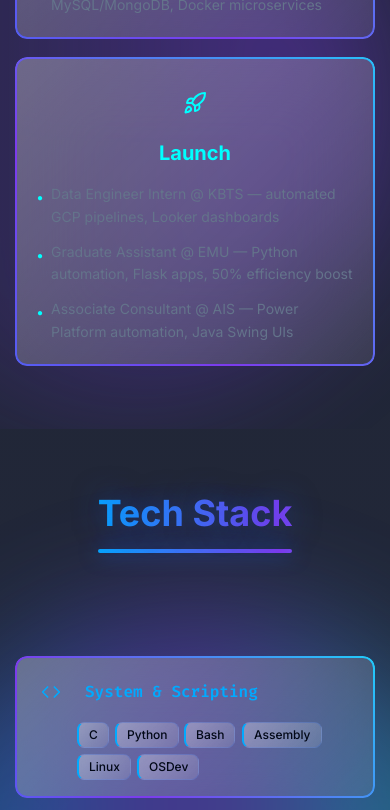
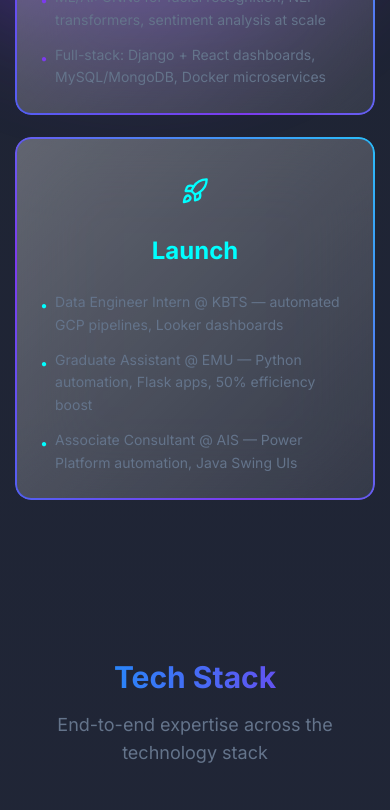
Before and after one commit to umasunshine002/portfolio-website, a React (Vite) app: page / in a window 390 px wide. Shown: the part 2380-3190 px from the top of the page. Built offline with nearby package versions, Linux system fonts and the light colour scheme.

Commit message:
Reverted to commit 22b41d70e2d8ff37e020e111f7c45010df9f7761

```diff
--- a/src/components/Footer.tsx
+++ b/src/components/Footer.tsx
@@ -1,9 +1,10 @@
 import { motion } from "framer-motion";
+import { Heart, Code, Brain, Sparkles } from "lucide-react";
 
 const Footer = () => {
   return (
-    <footer className="relative py-6 border-t border-primary/10 overflow-hidden">
-      <div className="absolute inset-0 circuit-pattern opacity-5" />
+    <footer className="relative py-8 border-t border-primary/20 overflow-hidden">
+      <div className="absolute inset-0 bg-gradient-to-t from-[#0E121B] to-transparent" />
 
       <div className="container mx-auto px-4 relative z-10">
         <motion.div
@@ -13,8 +14,8 @@ const Footer = () => {
           transition={{ duration: 0.6 }}
           className="text-center"
         >
-          <p className="text-xs text-muted-foreground font-mono">
-            <span className="gradient-text font-semibold">Umadevi Thulluru</span> • Building Intelligent Systems
+          <p className="text-sm text-muted-foreground">
+            <span className="gradient-text font-semibold">Uma Devi Thulluru</span> — Building Intelligent Systems — Online
           </p>
         </motion.div>
       </div>
--- a/src/components/JourneyPhases.tsx
+++ b/src/components/JourneyPhases.tsx
@@ -36,10 +36,10 @@ const JourneyPhases = () => {
   ];
 
   return (
-    <section id="journey" className="relative py-16 overflow-hidden">
-      {/* Background effects matching hero */}
+    <section id="journey" className="relative py-20 overflow-hidden">
+      {/* Background effects */}
       <div className="absolute inset-0 circuit-pattern opacity-10" />
-      <div className="absolute top-1/2 right-0 w-[600px] h-[600px] bg-gradient-to-l from-[hsl(var(--cyber-violet))] to-transparent rounded-full blur-3xl opacity-10 animate-pulse" />
+      <div className="absolute top-1/4 right-0 w-[500px] h-[500px] bg-[hsl(var(--cyber-violet))] rounded-full blur-3xl opacity-5 animate-pulse" />
 
       <div className="container mx-auto px-4 relative z-10">
         <motion.div
@@ -47,12 +47,15 @@ const JourneyPhases = () => {
           whileInView={{ opacity: 1, y: 0 }}
           viewport={{ once: true }}
           transition={{ duration: 0.6 }}
-          className="text-center mb-10"
+          className="text-center mb-12"
         >
-          <h2 className="section-header">My Journey</h2>
+          <h2 className="text-3xl md:text-5xl font-bold mb-4 gradient-text">My Journey</h2>
+          <p className="text-lg text-muted-foreground max-w-3xl mx-auto">
+            From low-level systems to intelligent applications
+          </p>
         </motion.div>
 
-        <div className="grid md:grid-cols-3 gap-5 max-w-5xl mx-auto">
+        <div className="grid md:grid-cols-3 gap-6 max-w-6xl mx-auto">
           {phases.map((phase, index) => (
             <motion.div
               key={index}
@@ -62,16 +65,16 @@ const JourneyPhases = () => {
               transition={{ delay: index * 0.15, duration: 0.5 }}
               className="relative"
             >
-              <div className="glass-card neon-border p-5 rounded-xl hover:neon-glow transition-all duration-300">
+              <div className="glass-card neon-border p-6 rounded-2xl hover:neon-glow transition-all duration-300">
                 <div
-                  className="w-12 h-12 rounded-lg mb-3 flex items-center justify-center mx-auto"
+                  className="w-14 h-14 rounded-xl mb-4 flex items-center justify-center mx-auto"
                   style={{ backgroundColor: `${phase.color}20` }}
                 >
-                  <phase.icon className="w-6 h-6" style={{ color: phase.color }} />
+                  <phase.icon className="w-7 h-7" style={{ color: phase.color }} />
                 </div>
 
                 <h3
-                  className="text-xl font-bold text-center mb-4"
+                  className="text-2xl font-bold text-center mb-6"
                   style={{ color: phase.color }}
                 >
                   {phase.title}
--- a/src/components/WorkflowArchitecture.tsx
+++ b/src/components/WorkflowArchitecture.tsx
@@ -1,39 +1,51 @@
 import { motion } from "framer-motion";
-import { Code, Database, Cloud, Brain } from "lucide-react";
+import { Code, Database, Cloud, Cpu, Brain, BarChart3 } from "lucide-react";
 
 const WorkflowArchitecture = () => {
-  const techCategories = [
+  const techLayers = [
     {
-      title: "System & Scripting",
+      title: "Languages & Frameworks",
       icon: Code,
       color: "hsl(var(--cyber-blue))",
-      skills: ["C", "Python", "Bash", "Assembly", "Linux", "OSDev"]
+      skills: ["Python", "Java", "C++", "JavaScript", "HTML/CSS", "PHP", "SQL", "JavaFX", "Java Swing"]
     },
     {
-      title: "AI / ML / Data Science",
-      icon: Brain,
-      color: "hsl(var(--neon-glow))",
-      skills: ["TensorFlow", "PyTorch", "scikit-learn", "Hugging Face", "OpenCV", "LLMs", "NLP", "Pandas", "NumPy"]
+      title: "Cloud & DevOps",
+      icon: Cloud,
+      color: "hsl(var(--cyber-violet))",
+      skills: ["AWS (EC2, S3, RDS, Lambda)", "GCP", "Docker", "Terraform", "CloudFormation"]
     },
     {
-      title: "Cloud & Data Engineering",
-      icon: Cloud,
-      color: "hsl(var(--cyber-violet))",
-      skills: ["AWS", "Docker", "Kafka", "Spark", "MongoDB", "PostgreSQL", "Terraform", "ETL"]
+      title: "Data Engineering",
+      icon: Database,
+      color: "hsl(var(--neon-glow))",
+      skills: ["Kafka", "Spark", "Kestra", "dbt", "MySQL", "MongoDB", "PostgreSQL"]
     },
     {
-      title: "Software & Web",
-      icon: Database,
+      title: "Machine Learning & AI",
+      icon: Brain,
       color: "hsl(200 100% 50%)",
-      skills: ["Node.js", "Django", "Flask", "Java", "Spring Boot", "React", "Git"]
+      skills: ["NumPy", "Pandas", "OpenCV", "TensorFlow", "Cosine Similarity", "NLP"]
+    },
+    {
+      title: "Automation & Integration",
+      icon: Cpu,
+      color: "hsl(280 100% 60%)",
+      skills: ["Microsoft Power Platform", "Power Apps", "Power Automate", "Power BI", "Google Apps Script"]
+    },
+    {
+      title: "Visualization & Web",
+      icon: BarChart3,
+      color: "hsl(160 100% 50%)",
+      skills: ["Looker Studio", "Flask", "Django", "Node.js", "React"]
     }
   ];
 
   return (
-    <section id="skills" className="relative py-16 overflow-hidden">
-      {/* Background effects matching hero */}
+    <section id="skills" className="relative py-20 overflow-hidden">
+      {/* Background effects */}
       <div className="absolute inset-0 circuit-pattern opacity-10" />
-      <div className="absolute top-1/2 left-1/2 -translate-x-1/2 -translate-y-1/2 w-[600px] h-[600px] bg-gradient-to-r from-[hsl(var(--cyber-blue))] via-[hsl(var(--cyber-violet))] to-[hsl(var(--neon-glow))] rounded-full blur-3xl opacity-5 animate-pulse" />
+      <div className="absolute top-1/4 left-0 w-[500px] h-[500px] bg-[hsl(var(--cyber-blue))] rounded-full blur-3xl opacity-5 animate-pulse" />
 
       <div className="container mx-auto px-4 relative z-10">
         <motion.div
@@ -41,50 +53,49 @@ const WorkflowArchitecture = () => {
           whileInView={{ opacity: 1, y: 0 }}
           viewport={{ once: true }}
           transition={{ duration: 0.6 }}
-          className="text-center mb-10"
+          className="text-center mb-12"
         >
-          <h2 className="section-header">Tech Stack</h2>
+          <h2 className="text-3xl md:text-5xl font-bold mb-4 gradient-text">Tech Stack</h2>
+          <p className="text-lg text-muted-foreground max-w-3xl mx-auto">
+            End-to-end expertise across the technology stack
+          </p>
         </motion.div>
 
-        {/* Compact flow visualization */}
-        <div className="max-w-5xl mx-auto space-y-4">
-          {techCategories.map((category, index) => (
+        {/* Compact Grid Layout */}
+        <div className="grid md:grid-cols-2 lg:grid-cols-3 gap-6 max-w-6xl mx-auto">
+          {techLayers.map((layer, index) => (
             <motion.div
               key={index}
-              initial={{ opacity: 0, x: index % 2 === 0 ? -30 : 30 }}
-              whileInView={{ opacity: 1, x: 0 }}
+              initial={{ opacity: 0, y: 20 }}
+              whileInView={{ opacity: 1, y: 0 }}
               viewport={{ once: true }}
               transition={{ delay: index * 0.1, duration: 0.5 }}
-              className="group"
+              className="relative"
             >
-              <div className="glass-card p-4 rounded-xl neon-border hover:neon-glow transition-all duration-300">
-                <div className="flex items-center gap-4 mb-3">
+              <div className="glass-card p-6 rounded-2xl neon-border hover:scale-[1.02] transition-all duration-300">
+                <div className="flex items-center gap-3 mb-4">
                   <div
-                    className="p-2 rounded-lg"
-                    style={{ backgroundColor: `${category.color}20` }}
+                    className="p-3 rounded-lg"
+                    style={{ backgroundColor: `${layer.color}20` }}
                   >
-                    <category.icon className="w-5 h-5" style={{ color: category.color }} />
+                    <layer.icon className="w-6 h-6" style={{ color: layer.color }} />
                   </div>
-                  <h3
-                    className="text-base font-bold font-mono"
-                    style={{ color: category.color }}
-                  >
-                    {category.title}
-                  </h3>
+                  <h3 className="text-lg font-bold gradient-text">{layer.title}</h3>
                 </div>
 
-                <div className="flex flex-wrap gap-1.5 ml-11">
-                  {category.skills.map((skill, skillIndex) => (
+                <div className="flex flex-wrap gap-2">
+                  {layer.skills.map((skill, skillIndex) => (
                     <motion.span
                       key={skillIndex}
                       initial={{ opacity: 0, scale: 0.8 }}
                       whileInView={{ opacity: 1, scale: 1 }}
                       viewport={{ once: true }}
-                      transition={{ delay: index * 0.1 + skillIndex * 0.02 }}
-                      className="px-2.5 py-1 rounded-md text-xs font-medium glass-card hover:scale-105 transition-transform cursor-default"
+                      transition={{ delay: index * 0.1 + skillIndex * 0.03 }}
+                      whileHover={{ scale: 1.1, y: -2 }}
+                      className="px-3 py-1 rounded-lg text-xs font-medium glass-card cursor-pointer"
                       style={{
-                        borderLeft: `2px solid ${category.color}`,
-                        boxShadow: `0 0 6px ${category.color}10`
+                        borderLeft: `2px solid ${layer.color}`,
+                        boxShadow: `0 0 8px ${layer.color}15`
                       }}
                     >
                       {skill}
```
Also changed, not shown: src/components/CareerRoadmap.tsx (+18 -18 lines), src/components/CertificationsSection.tsx (+18 -19 lines), src/components/ContactHub.tsx (+13 -13 lines), src/components/EducationSection.tsx (+18 -15 lines), src/components/InteractiveProjects.tsx (+31 -29 lines).
